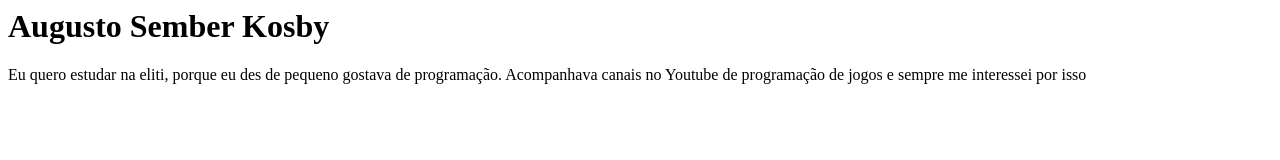
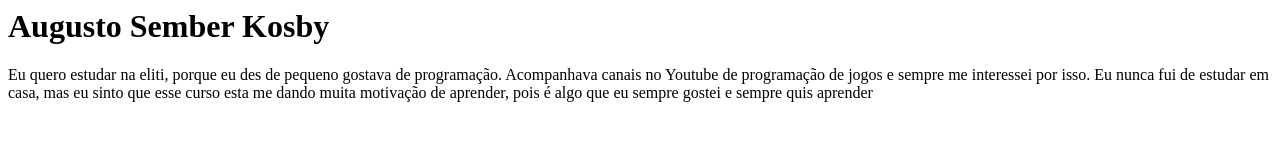
Before and after one commit to maminhas/desafio-eliti, a plain HTML site: page index.html in a window 1280 px wide. Drawn offline with Linux system fonts and the light colour scheme.

Commit message:
acho q agr foi

```diff
--- a/index.html
+++ b/index.html
@@ -1,9 +1,10 @@
+</project>
 <html>
     <head>
         <title> desafio-eliti</title>
     </head>
     <body>
         <h1> Augusto Sember Kosby</h1>
-        <p> Eu quero estudar na eliti, porque eu des de pequeno gostava de programação. Acompanhava canais no Youtube de programação de jogos e sempre me interessei por isso  </p>
+    <p> Eu quero estudar na eliti, porque eu des de pequeno gostava de programação. Acompanhava canais no Youtube de programação de jogos e sempre me interessei por isso. Eu nunca fui de estudar em casa, mas eu sinto que esse curso esta me dando muita motivação de aprender, pois é algo que eu sempre gostei e sempre quis aprender</p>
     </body>
 </html>
```
